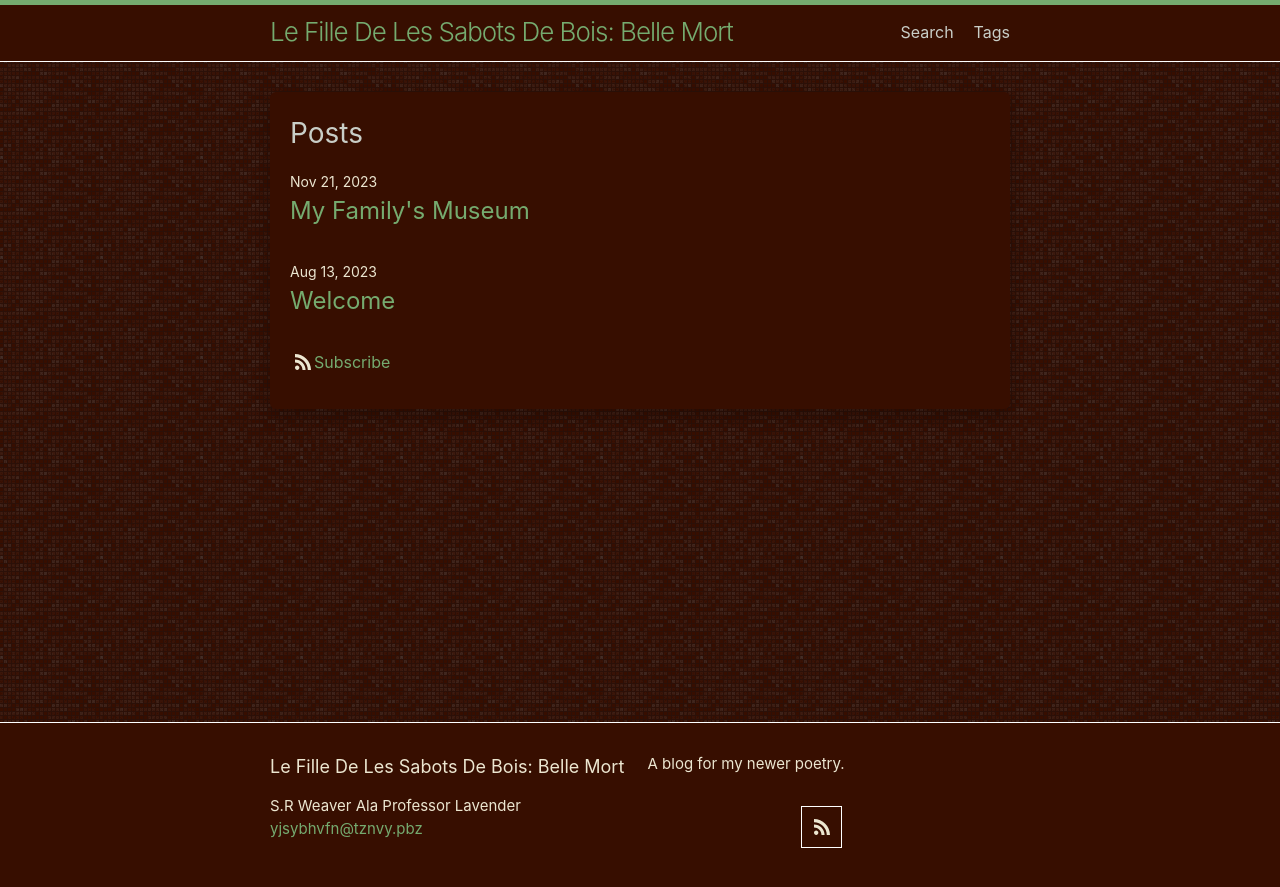
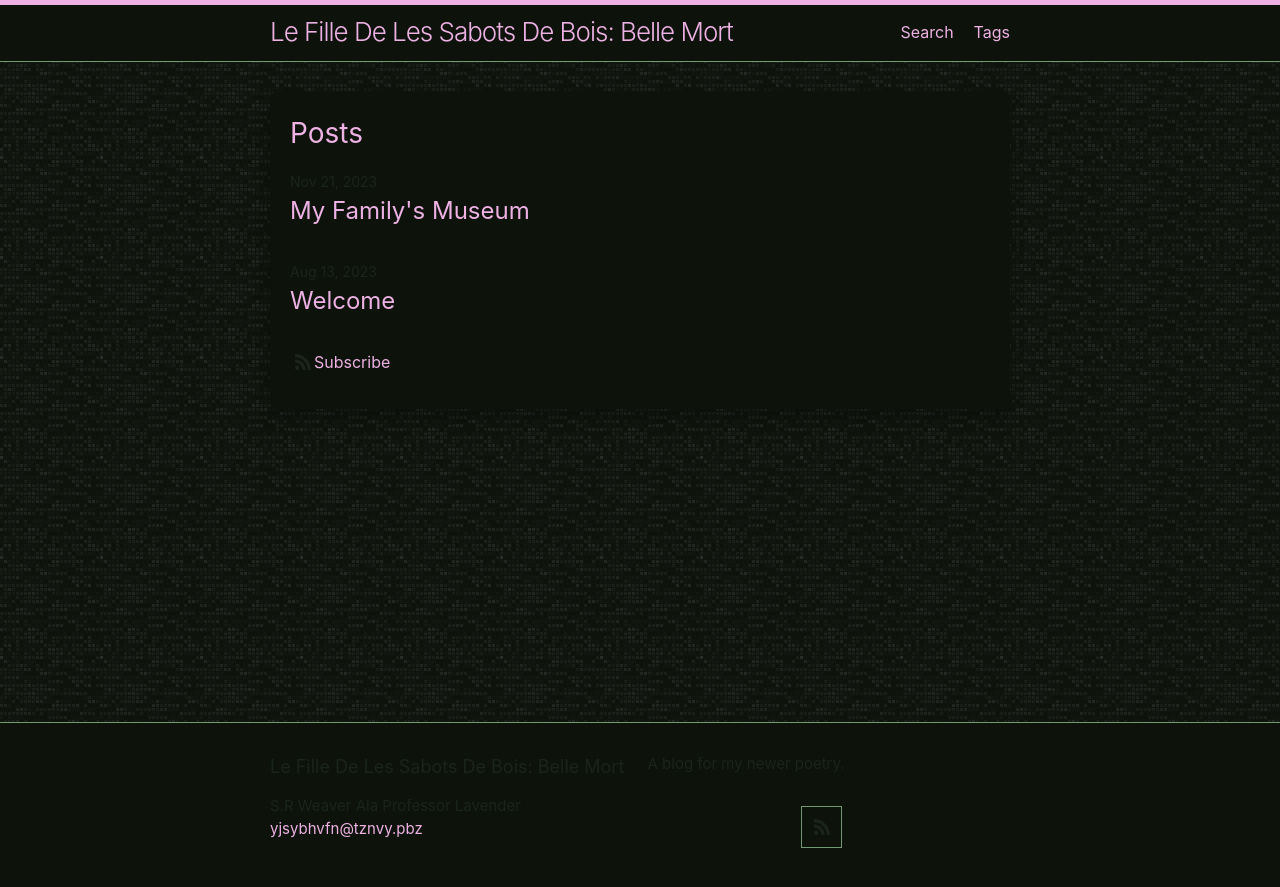
Before and after one commit to LWFlouisa/SidePoetry, a Jekyll site: the page built from index.md, in a window 1280 px wide. Shown: the top 887 px of the page. Built offline with Jekyll 4.4.1, drawn with Linux system fonts in a browser that asks for light colours; comment, search, counter and statistics services are not loaded.

Commit message:
Update minima.scss

```diff
--- a/_sass/minima.scss
+++ b/_sass/minima.scss
@@ -10,14 +10,14 @@ $base-line-height: 1.5 !default;
 
 $spacing-unit:     30px !default;
 
-$text-color:       #C9CEC7 !default;
-$background-color: #370E00 !default;
-$brand-color:      #75AB6F !default; // Twitter Blue
+$text-color:       #EEB1E4 !default;
+$background-color: #0D130B !default;
+$brand-color:      #EEB1E4 !default; // Twitter Blue
 
-$grey-color:       #ECE6D0 !default;
+$grey-color:       #1A241A !default;
 $grey-color-light: lighten($grey-color, 40%) !default;
 $grey-color-dark:  darken($grey-color, 25%) !default;
-$orange-color:     #ECE6D0 !default;
+$orange-color:     #1A241A !default;
 $table-text-align: left !default;
 
 // Width of the content area
```
